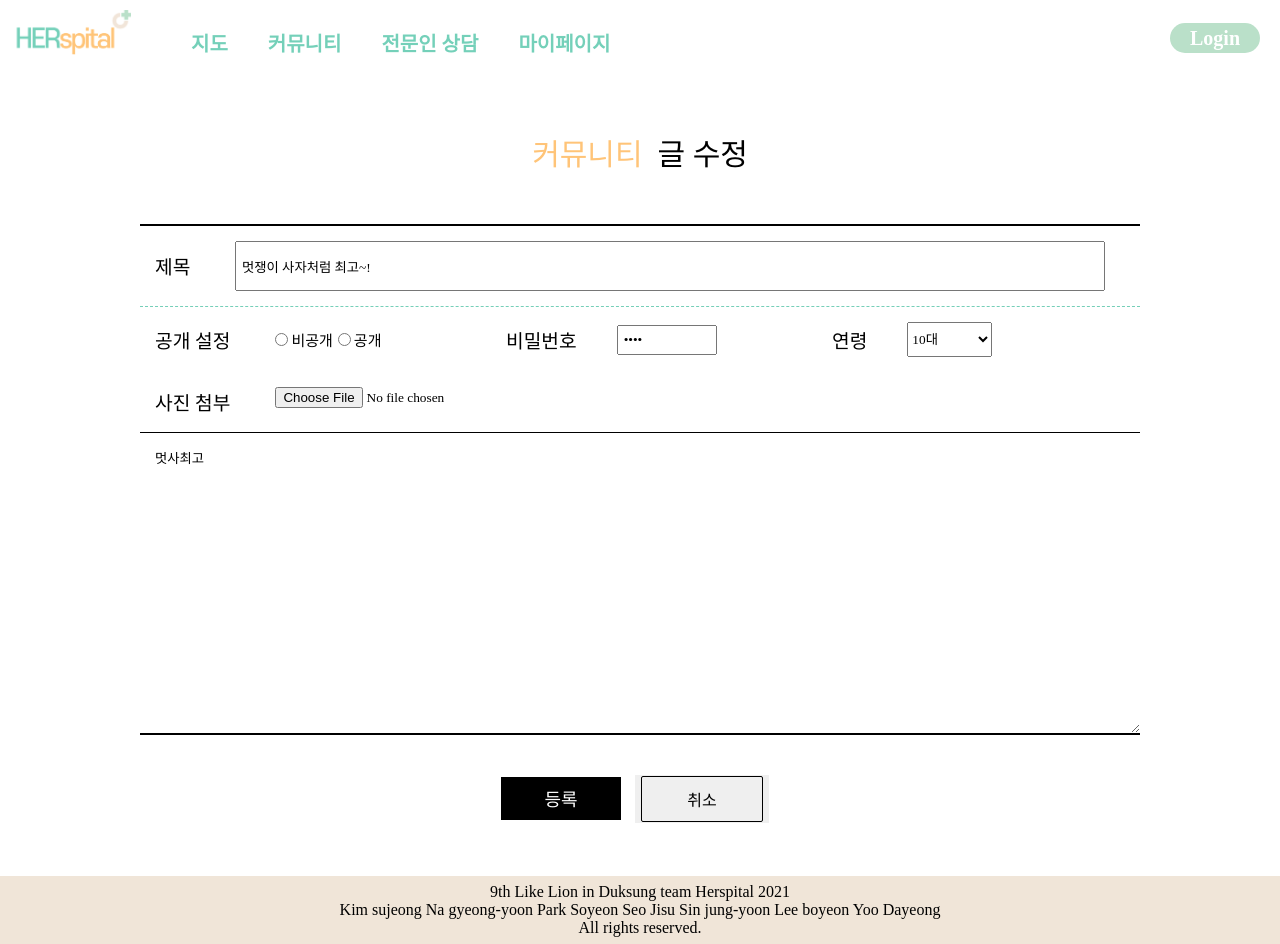
After one commit to soyeonvv/ds-likelion-HERspital, a Django app: page /community/communityedit/1 in a window 1280 px wide. The commit adds this page. Run offline with Django 3.2, Linux system fonts and the light colour scheme; data comes from the database, SQL or seed files in the repository; both versions use the stored data as it was after the commit; some web fonts are replaced.

Commit message:
[ADD] 커뮤니티 글 수정

```diff
--- a/community/urls.py
+++ b/community/urls.py
@@ -12,4 +12,6 @@ urlpatterns = [
     path("communityWrite/", community_views.communityWrite, name="communityWrite"),
     path('detail/<str:id>', community_views.detail, name="detail"),
     path('create/', create, name="create"),
+    path('communityedit/<str:id>',community_views.communityedit, name="communityedit"),
+    path('update/<str:id>',update, name="update"),
 ]
--- a/community/views.py
+++ b/community/views.py
@@ -13,15 +13,20 @@ def communityList(request):
         communities = Community.objects.filter(age_tag=agetag).order_by('-pub_date')
         return render(request,'community/communityList.html', {'communities':communities})
     return render(request, "community/communityList.html", {'communities':communities})
+
 def detail(request,id):
     community = get_object_or_404(Community, pk = id)
     return render(request, "community/detail.html", {'community':community})
+
 def expertList(request):
     return render(request, "community/expertList.html")
+
 def consulting(request):
     return render(request, "community/consulting.html")
+
 def communityWrite(request):
     return render(request, 'community/communityWrite.html')
+
 def create(request):
     new_community = Community()
     new_community.title = request.POST['title']
@@ -33,3 +38,19 @@ def create(request):
     new_community.pub_date = timezone.now()
     new_community.save()
     return redirect('community:detail', new_community.id)
+
+def communityedit(request,id):
+    edit_community = Community.objects.get(id=id)
+    return render(request, 'community/communityedit.html', {'edit' : edit_community})
+
+def update(request, id):
+    update_community = Community.objects.get(id=id)
+    update_community.title = request.POST['title']
+    update_community.publicSetting = True
+    update_community.password_Post = request.POST['pwd']
+    update_community.age_tag = request.POST['opage']
+    update_community.image = request.FILES['image']
+    update_community.body = request.POST.get('body', '')
+    update_community.pub_date = timezone.now()
+    update_community.save()
+    return redirect('community:detail', update_community.id)
--- /dev/null
+++ b/templates/community/communityedit.html
@@ -0,0 +1,72 @@
+{% load static %}
+<!DOCTYPE html>
+<html lang="en">
+<head>
+    <title>Herspital</title>
+    <link rel="stylesheet" href="{% static 'css/consulting.css' %}">
+    <script>
+        function change(obj){
+            var n = confirm("글 수정을 취소하시겠습니까?");
+            if(n == true){
+                obj.href = "{% url 'community:communityList' %}";
+            }
+        }
+    </script>
+</head>
+<body>
+{% block navbar %}
+   {% include "partials/base.html" %}
+{% endblock%}
+    <p style="text-align: center; font-size:30px; margin-top: 60px;"><span style="color:#FFC478">커뮤니티</span>&nbsp;&nbsp;글 수정</p>
+    <form action="{%url 'community:update' edit.id%}" method="post" enctype="multipart/form-data">
+        {%csrf_token%}
+        <div class="board_wrap">
+            <div class="board_write">
+                <div class="title">
+                    <dl>
+                        <dt>제목</dt>
+                        <dd><input type="text" placeholder="제목 입력" name="title" value="{{edit.title}}"></dd>
+                    </dl>
+                </div>
+                <div class="info" style="border-top: 1px dashed #75CFB8;">
+                    <dl>
+                        <dt>공개 설정</dt>
+                        <dd><input type="radio" id="b" style="width: 13px; height: 13px;" name="publicSetting"><span style="font-size: 15px;">비공개</span><input type="radio" id="b" style="width: 13px; height: 13px;" name="option"><span style="font-size: 15px;">공개</span></dd>
+                    </dl>
+                    <dl>
+                        <dt style="padding-left: 60px;">비밀번호</dt>
+                        <dd><input type="password" id="b" style="width: 100px; height: 30px;" name="pwd" value="{{edit.password_Post}}"></dd>
+                    </dl>
+                    <dl style="padding-left: 95px;">
+                        <dt>연령</dt>
+                        <dd>
+                            <select name="opage" style="width:85px;height:35px;" value="{{edit.opage}}">
+                                <option value="10대">10대</option>
+                                <option value="20대">20대</option>
+                                <option value="30대">30대</option>
+                                <option value="40대">40대</option>
+                                <option value="50대">50대</option>
+                                <option value="60대">60대</option>
+                                <option value="60대 이상">60대 이상</option>
+                            </select>
+                        </dd>
+                    </dl style="width: 300px;">
+                        <dt>사진 첨부</dt>
+                        <input id="file" type="file" name="image" style="height: 30px; padding-left: 45px; padding-top: 30px;" value="{{edit.image}}">
+                    </dl>
+                </div>
+                <div class="cont">
+                    <textarea placeholder="상담 내용을 작성하세요." name="body">{{edit.body}}</textarea>
+                </div>
+            </div>
+            <div class="bt_wrap">
+                <button type="submit" style="border:0; width:120px; font-size: 18px; color: white; background-color: black; height: 43px;">등록</button>
+                <button type="submit" style="border:0; outline: none; margin: 10px"><a href="" style="color:black;" onclick="change(this)">취소</a></button>
+            </div>
+        </div>
+    </form>
+</body>
+</html>
+{% block footer %}
+    {% include "partials/footer.html" %}
+{% endblock %}
--- a/templates/community/detail.html
+++ b/templates/community/detail.html
@@ -13,7 +13,7 @@
         <h3>[ {{ community.age_tag }} ]</h3>
         <h1>{{ community.title }}</h1>
         <div class="modify_delete">
-            <a href="">수정</a> |
+            <a href="{%url 'community:communityedit' community.id%}">수정</a> |
             <a href="">삭제</a>
         </div>
         <hr>
@@ -36,7 +36,6 @@
                         <div class="review-content" style="padding-top: 40px;" >sample review<br><br></div><br>
                     </div>
                 </div>
-
             </div>
         </div>
     </div>
```
Also changed, not shown: db.sqlite3, 2 other files.
